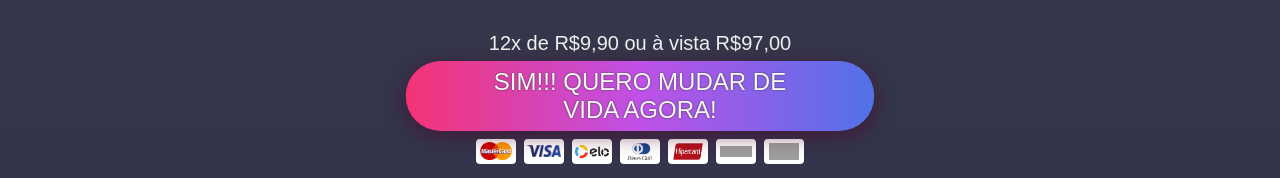
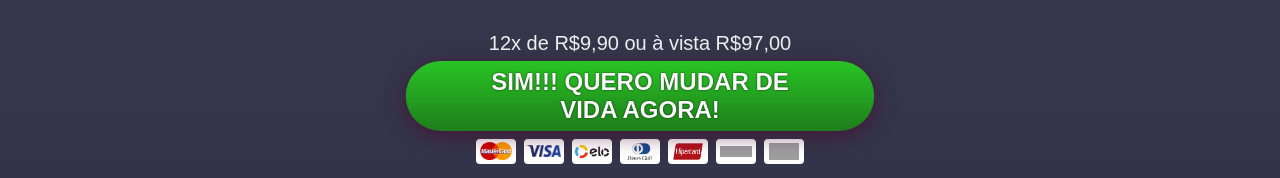
Before and after one commit to JeanVictorMachado/keto-life-max, a React (Create React App) app: page /pv in a window 1280 px wide. Shown: the part 774-952 px from the top of the page. Built offline with nearby package versions, Linux system fonts and the light colour scheme; grey boxes are pictures that could not be loaded.

Commit message:
feat: updated

```diff
--- a/src/components/SalesButton/styles.css
+++ b/src/components/SalesButton/styles.css
@@ -18,13 +18,13 @@
   border-radius: 35px;
   padding: 0 64px;
 
-  background-image: linear-gradient(90deg, #f53373, #bf51e8, #5172e8);
+  background-image: linear-gradient(180deg, #29c424, #1e7e1b);
   box-shadow: 0 5px 20px 0 rgb(76 5 45 / 60%);
 
   color: rgb(248, 248, 248);
   font-size: 24px;
-  font-weight: 500;
-  text-shadow: 0 0 2px #363636;
+  font-weight: 600;
+  text-shadow: 0 0 2px #000000ce;
   cursor: pointer;
 
   animation: animationButonSubmit 1s ease infinite;
```
